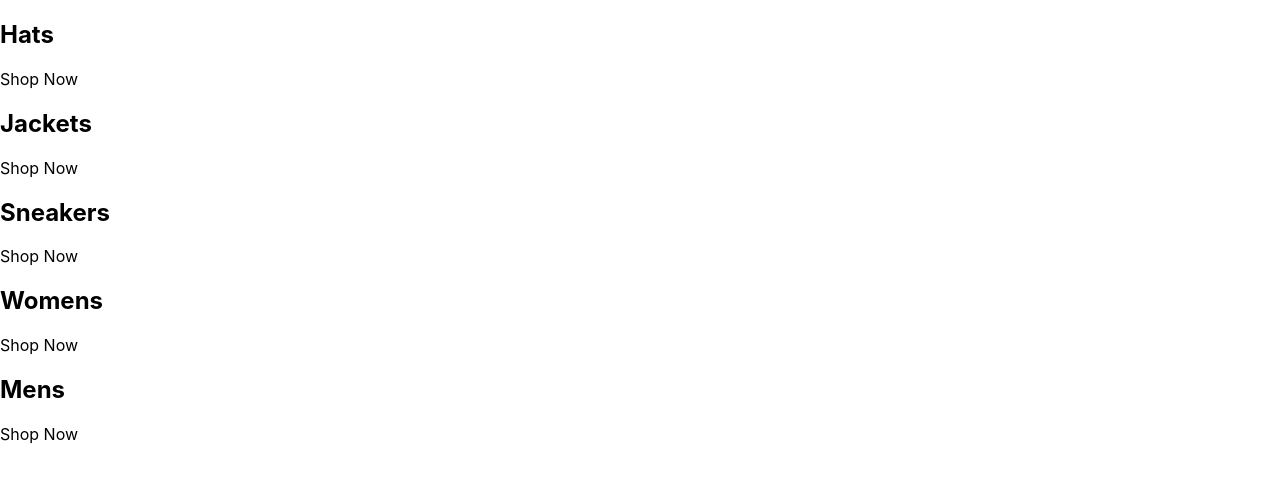
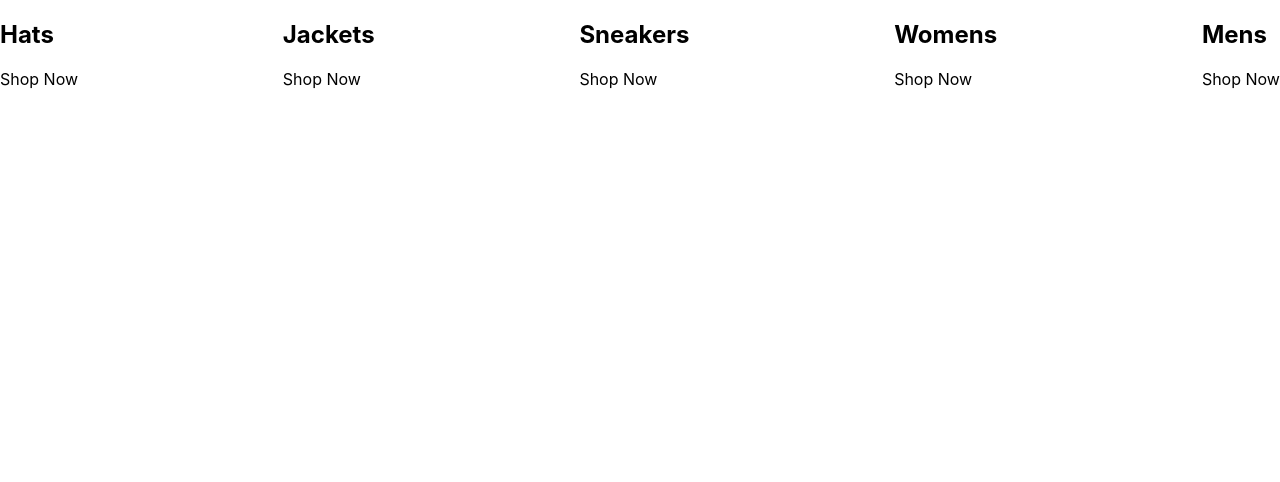
Before and after one commit to BiboyQG/CRWN-clothing, a React (Create React App) app: page / in a window 1280 px wide. Shown: the top 482 px of the page. Built offline with nearby package versions, Linux system fonts and the light colour scheme.

Commit message:
Add sass styles

```diff
--- a/package.json
+++ b/package.json
@@ -9,6 +9,7 @@
     "react": "^18.2.0",
     "react-dom": "^18.2.0",
     "react-scripts": "5.0.1",
+    "sass": "^1.64.2",
     "web-vitals": "^2.1.4"
   },
   "scripts": {
--- a/src/App.js
+++ b/src/App.js
@@ -1,3 +1,5 @@
+import './categories.styles.scss'
+
 const App = () => {
 
   const categories = [
@@ -26,9 +28,9 @@
   return (
     <div className="categories-container">
       {categories.map(({ title }) => (
-        <div className="catogory-container">
-          {/* <img /> */}
-          <div className="catogory-body-container">
+        <div className="category-container">
+          <div className="background-image" />
+          <div className="category-body-container">
             <h2>{title}</h2>
             <p>Shop Now</p>
           </div>
--- /dev/null
+++ b/src/categories.styles.scss
@@ -0,0 +1,6 @@
+.categories-container {
+  width: 100%;
+  display: flex;
+  flex-wrap: wrap;
+  justify-content: space-between;
+}
--- /dev/null
+++ b/src/components/category-item/category-item.styles.scss
@@ -0,0 +1,68 @@
+.category-container {
+    min-width: 30%;
+    height: 240px;
+    flex: 1 1 auto;
+    display: flex;
+    align-items: center;
+    justify-content: center;
+    border: 1px solid black;
+    margin: 0 7.5px 15px;
+    overflow: hidden;
+
+    &:hover {
+      cursor: pointer;
+
+      & .background-image {
+        transform: scale(1.1);
+        transition: transform 6s cubic-bezier(0.25, 0.45, 0.45, 0.95);
+      }
+
+      & .category-body-container {
+        opacity: 0.9;
+      }
+    }
+
+    &.large {
+      height: 380px;
+    }
+
+    &:first-child {
+      margin-right: 7.5px;
+    }
+
+    &:last-child {
+      margin-left: 7.5px;
+    }
+
+    .background-image {
+      width: 100%;
+      height: 100%;
+      background-size: cover;
+      background-position: center;
+    }
+
+    .category-body-container {
+      height: 90px;
+      padding: 0 25px;
+      display: flex;
+      flex-direction: column;
+      align-items: center;
+      justify-content: center;
+      border: 1px solid black;
+      background-color: white;
+      opacity: 0.7;
+      position: absolute;
+
+      h2 {
+        font-weight: bold;
+        margin: 0 6px 0;
+        font-size: 22px;
+        color: #4a4a4a;
+      }
+
+      p {
+        font-weight: lighter;
+        font-size: 16px;
+      }
+    }
+  }
```
Also changed, not shown: 1 other file (tests, documents, lock files or other folders).
